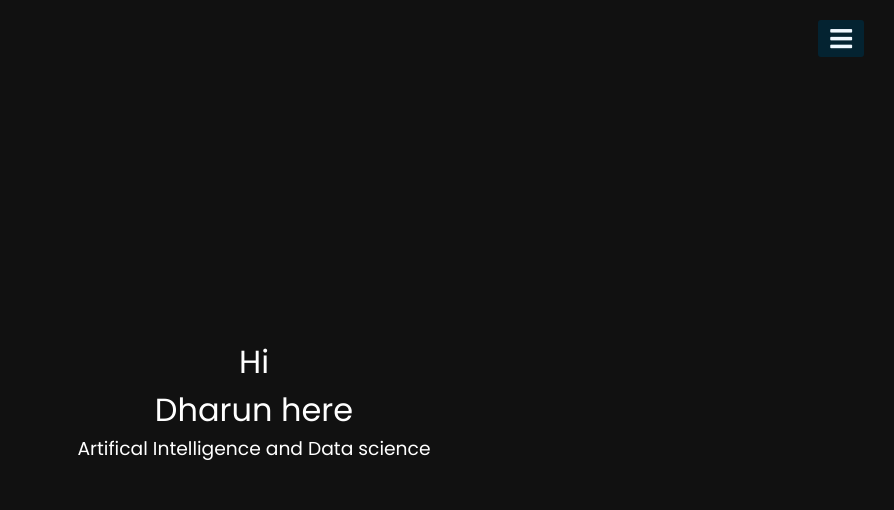
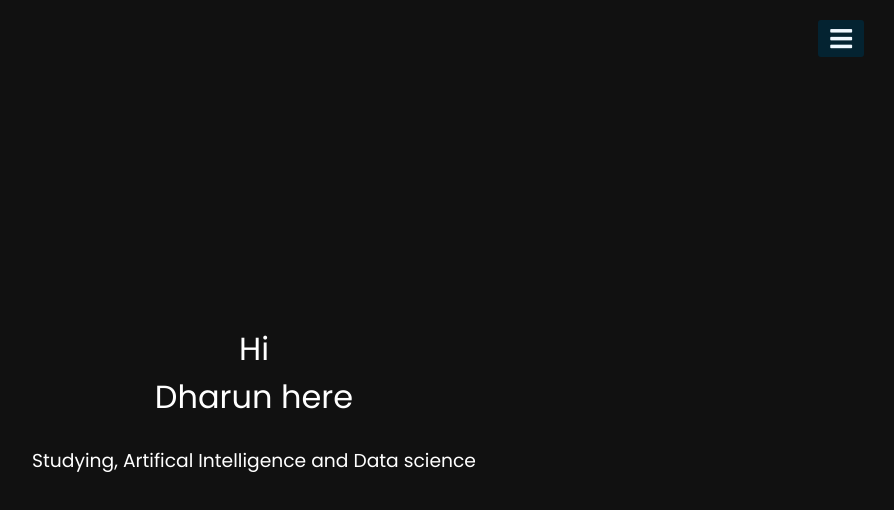
Before and after one commit to Dharundds/Dharundds.github.io, a plain HTML site: page index.html in a window 1280 px wide. Shown: the top 510 px of the page, without its empty margins (386-1280 px from the left). Drawn offline with Linux system fonts and the light colour scheme.

Commit message:
Update index.html

```diff
--- a/index.html
+++ b/index.html
@@ -22,8 +22,8 @@
     <div class="content">
       <div class="main">
         <h1>Hi</h1>
-        <h1>Dharun here</h1>
-        <h3>Artifical Intelligence and Data science</h3>
+        <h1>Dharun here</h1><br/>
+        <h3>Studying, Artifical Intelligence and Data science</h3>
       </div>
       <div class="menubar">
         <input type="checkbox" id="check" >
```
